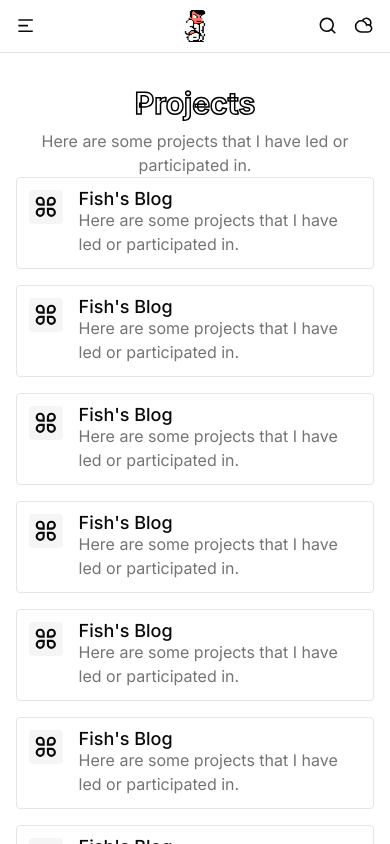
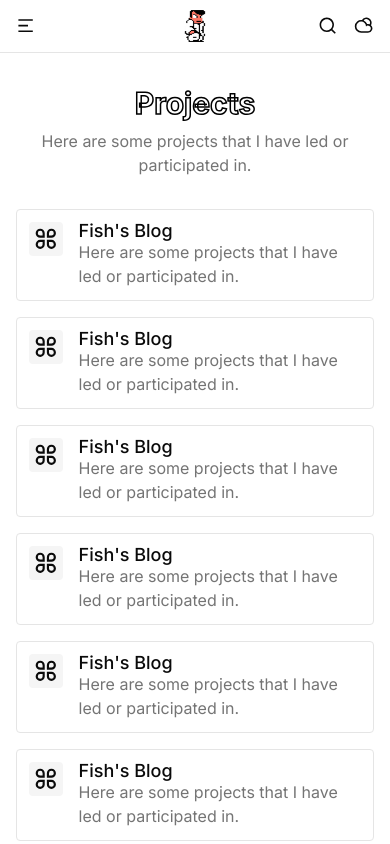
Before and after one commit to CatKeee/fish-blog-new, a Next.js app: page /projects in a window 390 px wide. Shown: the top 844 px of the page. Built offline with nearby package versions, Linux system fonts and the light colour scheme.

Commit message:
fix: home image error

```diff
--- a/src/app/page.tsx
+++ b/src/app/page.tsx
@@ -189,6 +189,7 @@ export default function Home() {
                     <Image
                       src={item.bg}
                       alt="Image"
+                      sizes="(max-width: 768px) 100vw, (max-width: 1200px) 50vw, 33vw"
                       fill
                       className="rounded-md object-cover"
                     />
--- a/src/app/projects/page.tsx
+++ b/src/app/projects/page.tsx
@@ -53,7 +53,7 @@ const Projects = () => {
   return (
     <DefaultLayout>
       <div className="">
-        <section className="flex flex-col items-center gap-2 pt-4 sm:pb-12 sm:pt-8">
+        <section className="flex flex-col items-center gap-2 pb-8 pt-4 sm:pb-12 sm:pt-8">
           <h1 className="text-edge-outline text-3xl font-bold">Projects</h1>
           <p className="text-center text-secondary-foreground/60">
             Here are some projects that I have led or participated in.
```
